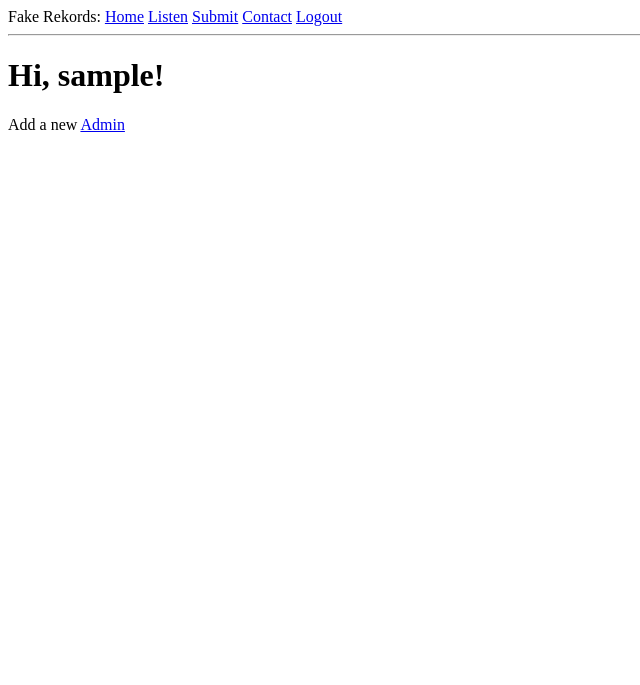
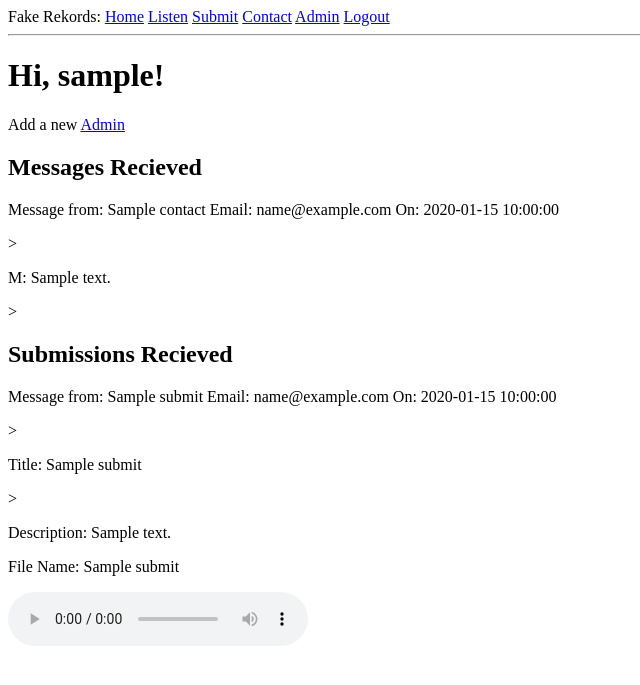
Before and after one commit to CharlieFunk1/fake-rekordz, a Flask app: page /private in a window 1280 px wide. Shown: the top 685 px of the page, without its empty margins (0-640 px from the left). Run offline with Flask 3, Linux system fonts and the light colour scheme; a user stored in the database is signed in; tables that the repository leaves empty hold one stand-in row (values such as "Sample post").

Commit message:
added message viewing in admin

```diff
--- a/app/models.py
+++ b/app/models.py
@@ -36,6 +36,8 @@ class Submit(db.Model):
     artistname = db.Column(db.String(64), index=True, unique=False)
     artistemail = db.Column(db.String(120), index=True, unique=False)
     trackname = db.Column(db.String(120), index=True, unique=False)
+    datetime = db.Column(db.DateTime, index=True, default=datetime.utcnow)
+
 
     def __repr__(self):
         return '<Title {} Description {} Artistname {} Artistemail {} Trackname {}>'.format(self.title,
--- a/app/templates/base.html
+++ b/app/templates/base.html
@@ -17,6 +17,7 @@
 	{% if current_user.is_anonymous %}
         <a href="{{ url_for('login') }}">Admin</a>
         {% else %}
+	<a href="{{ url_for('private')}}">Admin</a>
         <a href="{{ url_for('logout') }}">Logout</a>
         {% endif %}
       </div>
--- a/app/templates/private.html
+++ b/app/templates/private.html
@@ -2,5 +2,20 @@
 
 {% block content %}
   <h1>Hi, {{ current_user.username }}!</h1>
-<p>Add a new <a href="{{ url_for('register') }}">Admin</a></p>
+    <p>Add a new <a href="{{ url_for('register') }}">Admin</a></p>
+  <h2>Messages Recieved</h2>
+    {% for c in contact %}
+      <p>Message from: {{ c.name }} Email: {{ c.email }} On: {{ c.datetime }}</p>>
+      <p>M: {{ c.message }}</p>>
+    {% endfor %}
+  <h2>Submissions Recieved</h2>
+    {% for s in submit %}
+      <p>Message from: {{ s.artistname }} Email: {{ s.artistemail }} On: {{ s.datetime }}</p>>
+      <p>Title: {{ s.title }}</p>>
+      <p>Description: {{ s.description }}</p>
+      <p>File Name: {{ s.trackname }}</p>
+      <audio controls="controls" src="static/musictemp/{{ s.trackname }}">
+        Your browser does not support the HTML5 Audio element.
+      </audio>
+    {% endfor %}
 {% endblock %}
```
Also changed, not shown: migrations/versions/58aeb724f9da_added_datetime_to_submit.py (added, +34 -0 lines), app.db.
